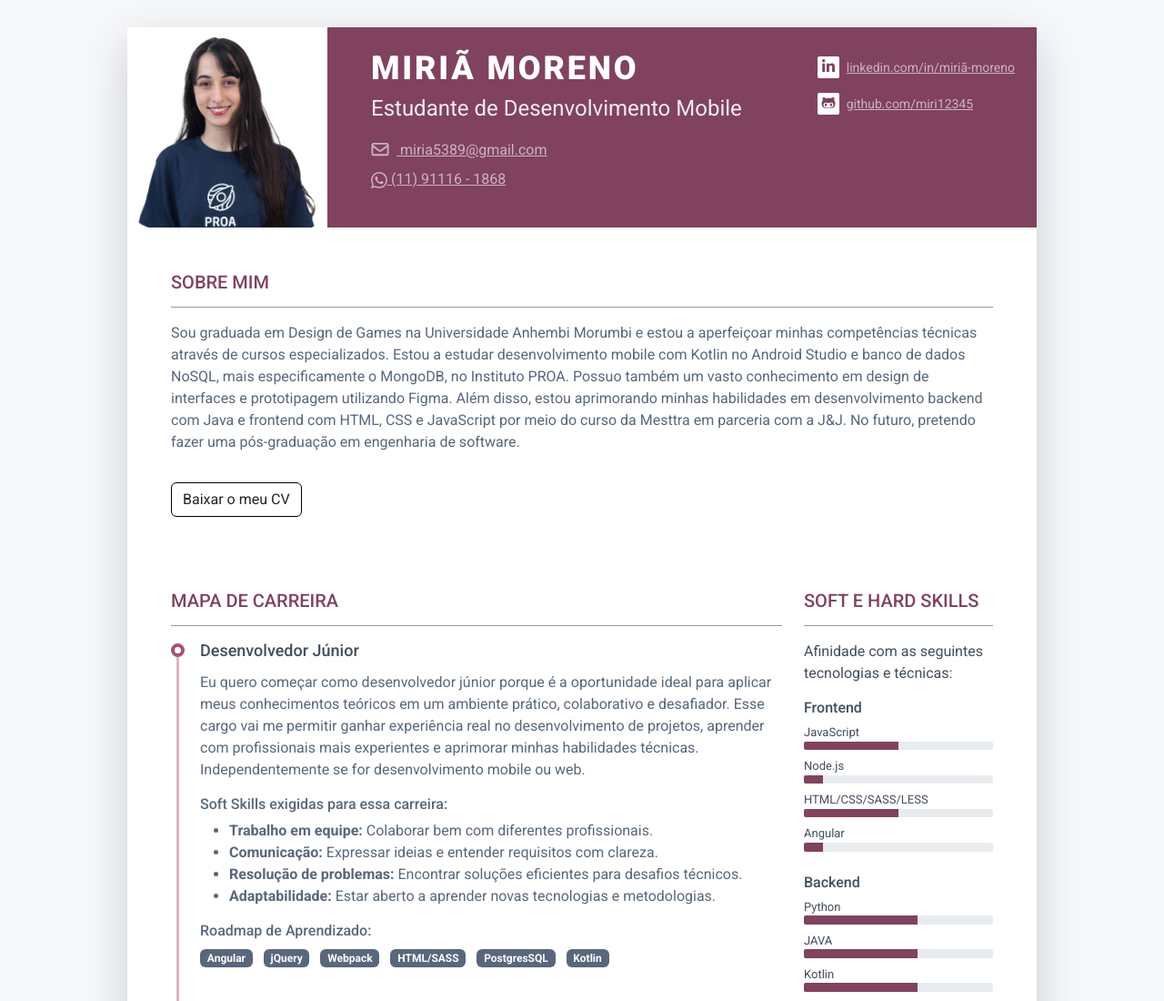
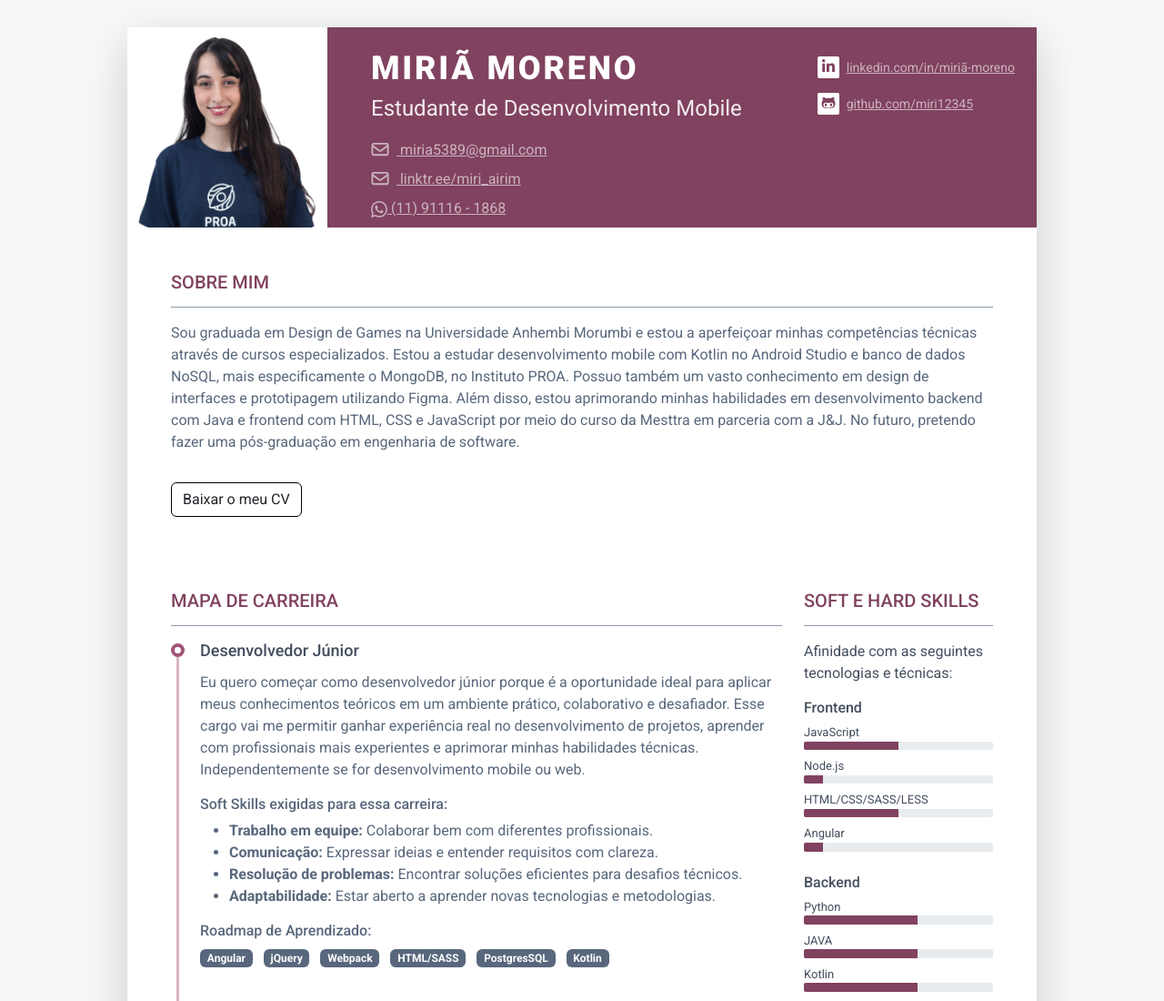
Before and after one commit to miri12345/PROA-Mapa-de-Carreira, a plain HTML site: page index.html in a window 1280 px wide. Shown: the top 1100 px of the page at 91% size. Drawn offline with Linux system fonts and the light colour scheme.

Commit message:
Update index.html

```diff
--- a/index.html
+++ b/index.html
@@ -62,6 +62,13 @@
 										<a class="text-link" href="mailto:miria5389@gmail.com">
 											<i class="far fa-envelope fa-fw me-2" data-fa-transform="grow-3"></i>
 											miria5389@gmail.com
+										</a>
+									</li>
+
+									<li class="mb-2">
+										<a class="text-link" href="https://linktr.ee/miri_airim">
+											<i class="far fa-envelope fa-fw me-2" data-fa-transform="grow-3"></i>
+											linktr.ee/miri_airim
 										</a>
 									</li>
 
```
